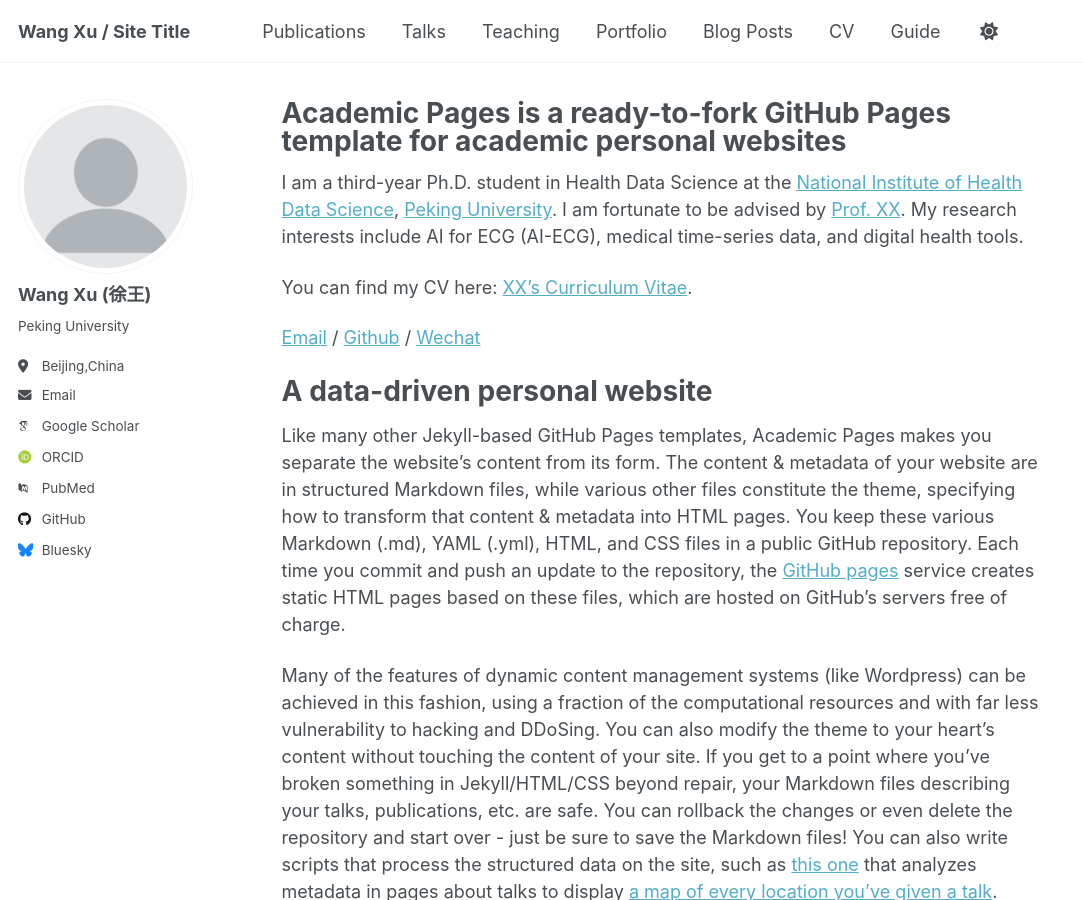
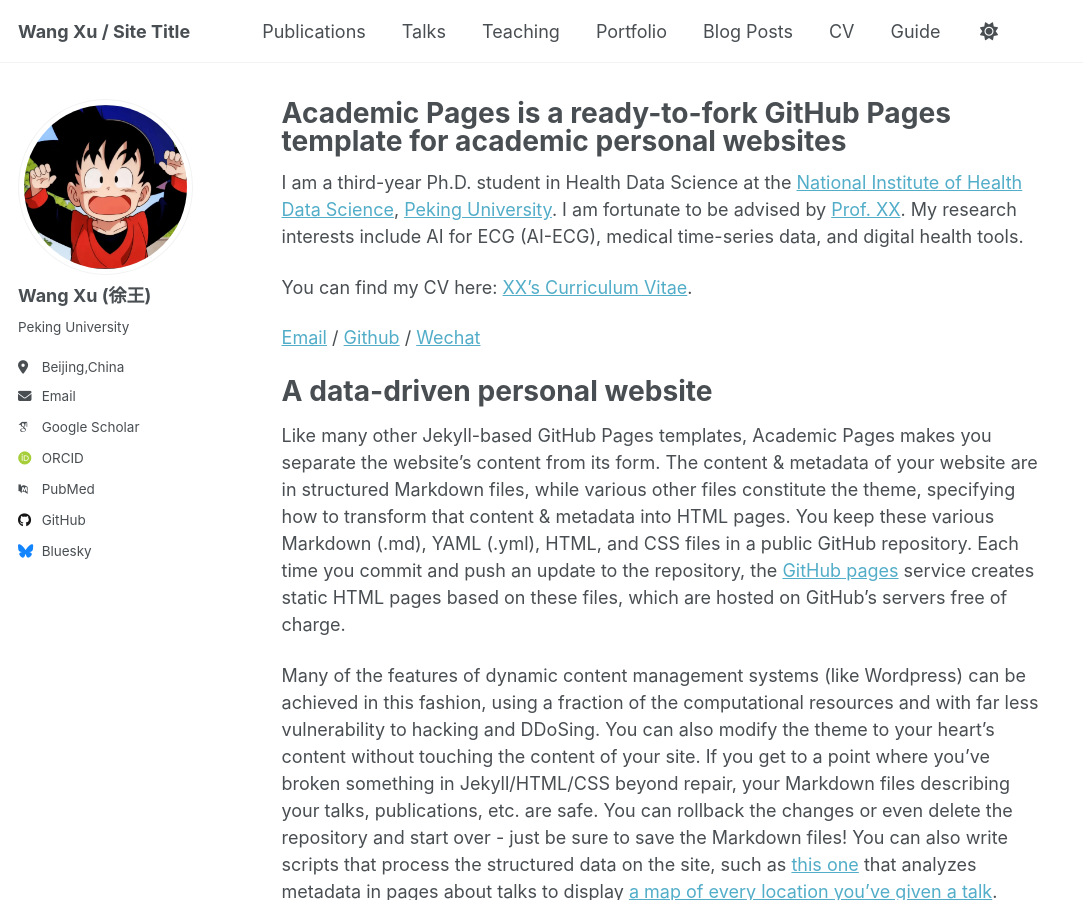
Before and after one commit to X-wang-1/X-wang-1.github.io, a Jekyll site: the page built from _pages/about.md, in a window 1280 px wide and 900 px high. Shown: the whole window, without its empty margins (0-1083 px from the left). Built offline with Jekyll 4.4.1, drawn with Linux system fonts in a browser that asks for light colours; some web fonts are replaced; a script that is not in the unit is left out.

Commit message:
Update author avatar image in config

```diff
--- a/_config.yml
+++ b/_config.yml
@@ -23,7 +23,7 @@ repository               : "academicpages/academicpages.github.io"
 #               Additional customization can be done by editing /_includes/author-profile.html
 author:
   # Biographic information
-  avatar           : "profile.png"
+  avatar           : "123.png"
   name             : "Wang Xu (徐王)"
   pronouns         : # example: "she/her"
   bio              : "Peking University"
```
